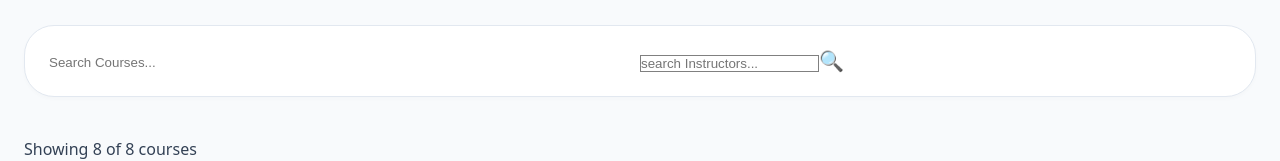
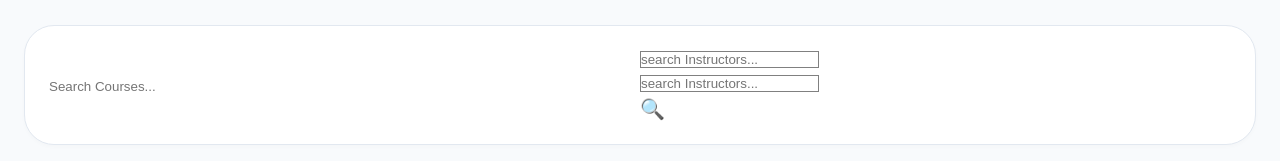
Before and after one commit to betiytesfay/infnovatech, a React (Vite) app: page / in a window 1280 px wide. Shown: the part 365-526 px from the top of the page. Built offline with nearby package versions, Linux system fonts and the light colour scheme.

Commit message:
fix:style issue

```diff
--- a/src/components/courseCard.jsx
+++ b/src/components/courseCard.jsx
@@ -1,6 +1,6 @@
 import React from 'react';
 import { Link } from 'react-router-dom';
-import './CourseCard.css';
+import './courseCard.css';
 
 const CourseCard = ({ course }) => {
   if (!course) return null;
--- a/src/components/courseGrid.jsx
+++ b/src/components/courseGrid.jsx
@@ -1,6 +1,6 @@
 import React from 'react';
 import CourseCard from './courseCard';
-import './CourseGrid.css';
+import './courseGrid.css';
 
 const CourseGrid = ({ courses, searchTerm }) => {
   const filteredCourses = courses.filter(course =>
--- a/src/components/footer.jsx
+++ b/src/components/footer.jsx
@@ -1,6 +1,6 @@
 import React from 'react';
 import { Link } from 'react-router-dom';
-import './Footer.css';
+import './footer.css';
 
 const Footer = () => {
   return (
--- a/src/components/header.jsx
+++ b/src/components/header.jsx
@@ -1,6 +1,6 @@
 import React from 'react'
 import { Link } from 'react-router-dom'
-import './Header.css'
+import './header.css'
 
 const Header = () => {
   return (
--- a/src/components/instructorCard.jsx
+++ b/src/components/instructorCard.jsx
@@ -1,5 +1,5 @@
 import React from 'react';
-import './InstructorCard.css';
+import './instructorCard.css';
 
 const InstructorCard = ({ instructor }) => {
   return (
--- a/src/components/searchBar.jsx
+++ b/src/components/searchBar.jsx
@@ -1,5 +1,5 @@
 import React, { useState } from 'react';
-import './SearchBar.css';
+import './searchBar.css';
 
 const SearchBar = ({ onSearch }) => {
   const [searchTerm, setSearchTerm] = useState('');
@@ -26,6 +26,14 @@ const SearchBar = ({ onSearch }) => {
           value={searchTerm}
           onChange={handleChange}
         />
+        <div>
+          <input
+            type="text"
+            placeholder="search Instructors..."
+            value={searchTerm}
+            onChange={handleChange}
+          />
+        </div>
         <span className="search-icon">🔍</span>
       </div>
 
```
